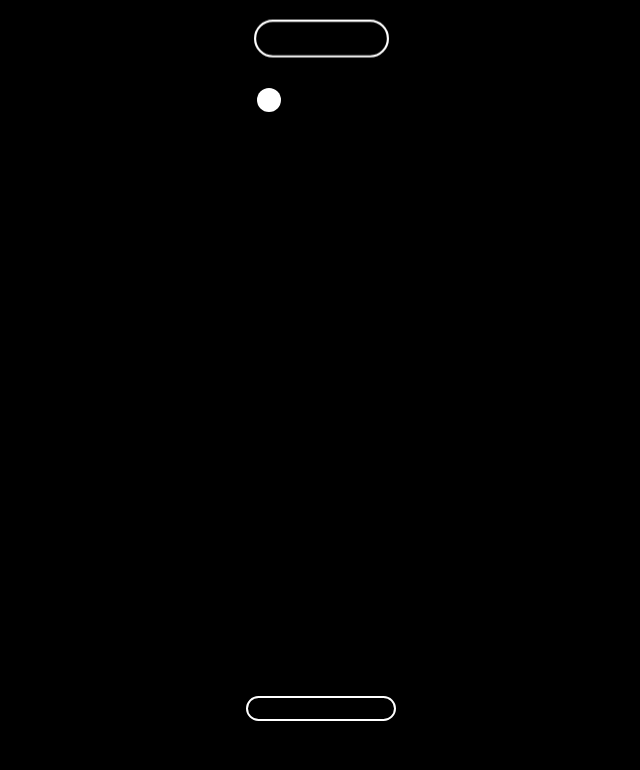
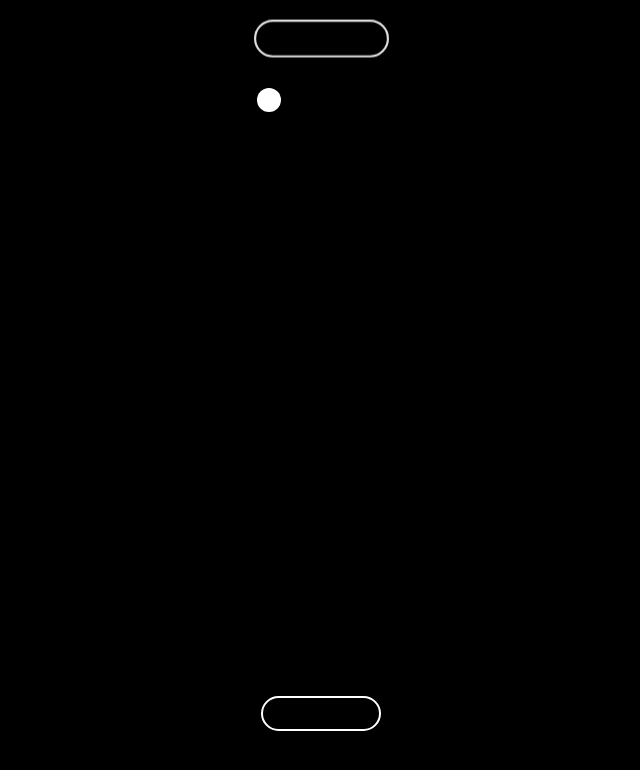
Before and after one commit to PETPROGIT/CATSMASH.github.io, a plain HTML site: page index.html in a window 1280 px wide. Shown: the whole page, without its empty margins (319-959 px from the left). Drawn offline with Linux system fonts and the light colour scheme.

Commit message:
Update index.html

```diff
--- a/index.html
+++ b/index.html
@@ -35,7 +35,7 @@
             height: 35px;
             border-radius: 20px 20px;
             background-color: rgb(0, 0, 0);
-            border: 2px solid rgb(255, 255, 255);
+            border: 2px solid rgb(90, 90, 90);
             transition: all .15s linear;
         }
         .island.hit {
@@ -75,7 +75,7 @@
             z-index: 10000000;
             -webkit-appearance: none;
             width: 100vw;
-            height: 40px;
+            height: 35px;
             background: none;
             outline: none;
             transition: opacity 0.2s;
@@ -86,10 +86,8 @@
         /* Ползунок (WebKit) */
         .rocket::-webkit-slider-thumb {
             -webkit-appearance: none;
-            width: 30vw;
-            min-width: 80px;
-            max-width: 150px;
-            height: 25px;
+            width: 120px;
+            height: 35px;
             border-radius: 22px 22px;
             background-color: rgb(0, 0, 0);
             border: 2px solid rgb(255, 255, 255);
```
